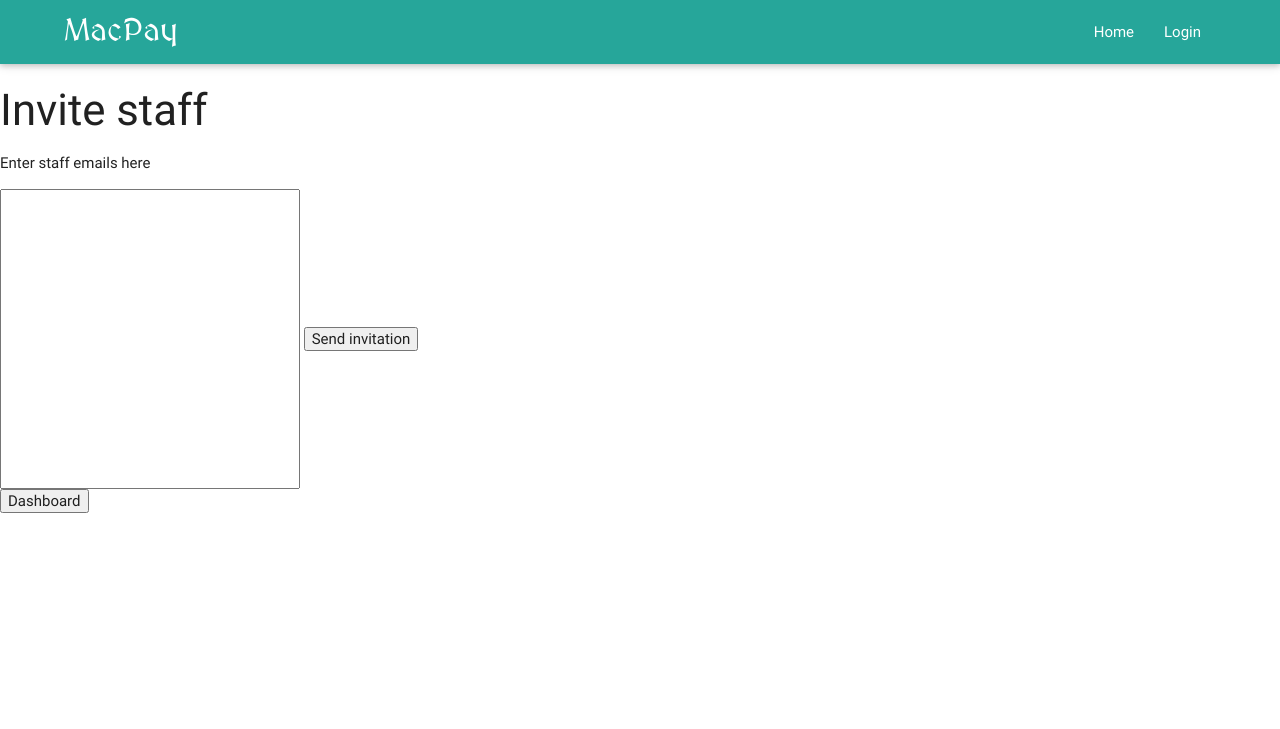
After one commit to emmanuel-isaac/macPay, a Django app: page /invite-staff/ in a window 1280 px wide. The commit adds this page. Shown: the top 729 px of the page. Run offline with Django 3.2, Linux system fonts and the light colour scheme; some libraries are stand-ins or nearby versions.

Commit message:
Send email invitation

```diff
--- a/apps/macpayuser/views.py
+++ b/apps/macpayuser/views.py
@@ -6,6 +6,7 @@ from django.contrib.auth import login, authenticate, logout
 from django.core.urlresolvers import reverse
 from django.template import RequestContext
 from django.http import HttpResponse
+from django.core.mail import send_mail
 
 # Python Modules
 import csv
@@ -81,3 +82,17 @@ def download_payment_data(request):
             continue
 
     return response
+
+class InviteStaffView(View):
+    def get(self, request):
+        return render_to_response('invite-staff.html', context_instance=RequestContext(request))
+
+    def post(self, request):
+        emails = request.POST.get('staff-emails', False)
+        if emails:
+            emails = emails.split(',')
+        else:
+            print "No email entered"
+
+        send_mail("Invitation to MacPay app", "Your friend " + request.user.username + " has invited to register on MacPay app. Complete your registration with this link ..... ",
+        "Djrill Sender <" + request.user.email + ">", emails)
--- a/macPay/settings/base.py
+++ b/macPay/settings/base.py
@@ -52,6 +52,7 @@ INSTALLED_APPS = (
     'django.contrib.staticfiles',
     'django.contrib.humanize',
     'cloudinary',
+    'djrill',
 )
 
 INSTALLED_APPS += THIRD_PARTY_APPS + LOCAL_APPS
@@ -112,3 +113,7 @@ from django.conf.global_settings import TEMPLATE_CONTEXT_PROCESSORS
 TEMPLATE_CONTEXT_PROCESSORS += (
     'django.core.context_processors.request',
 )
+
+MANDRILL_API_KEY = "G-cRWqwV9FvYHRyO-ox1qg"
+EMAIL_BACKEND = "djrill.mail.backends.djrill.DjrillBackend"
+DEFAULT_FROM_EMAIL = "emmanuel.isaac@andela.co"
--- a/macPay/urls.py
+++ b/macPay/urls.py
@@ -9,6 +9,7 @@ from apps.macpayuser.views import (
     LogoutView,
     DashboardView,
     download_payment_data,
+    InviteStaffView,
 )
 from apps.payment.views import CreatePlanView, success, SyncPaymentView, ChangePaymentPlanView
 from apps.computer.views import CreateComputerView, ComputerListView, EditComputerView
@@ -27,4 +28,5 @@ urlpatterns = patterns('',
     url(r'^computer/create/$', login_required( CreateComputerView.as_view() ), name='computer_create'),
     url(r'^computer/edit/(?P<pk>\d+)/$', login_required( EditComputerView.as_view() ), name='computer_edit'),
     url(r'^download_payment_data/$', download_payment_data, name='download_payment_data'),
+    url(r'^invite-staff/$', InviteStaffView.as_view(), name='invite-staff'),
 )
--- a/requirements.txt
+++ b/requirements.txt
@@ -25,3 +25,4 @@ static3==0.5.1
 whitenoise==1.0.6
 selenium==2.45.0
 cloudinary==1.1.1
+djrill==1.4.0
--- a/requirements/common.txt
+++ b/requirements/common.txt
@@ -18,3 +18,4 @@ static3==0.5.1
 whitenoise==1.0.6
 requests==2.7.0
 cloudinary==1.1.1
+djrill==1.4.0
--- a/templates/base.html
+++ b/templates/base.html
@@ -43,6 +43,7 @@
                             <li class='drop-links'><a href="{% url 'computer_list' %}">Computers</a></li>
                             <li class="divider"></li>
                             <li class='drop-links'><a href="{% url 'computer_create' %}">Add New Computer</a></li>
+                            <li class='drop-links'><a href="{% url 'invite-staff' %}">Invite staff</a></li>
                             <li class="divider"></li>
                             <li class='drop-links'><a href="{% url 'logout' %}">Logout</a></li>
                             <li class="divider"></li>
--- /dev/null
+++ b/templates/invite-staff.html
@@ -0,0 +1,23 @@
+{% extends "base_site.html" %}
+{% load staticfiles %}
+
+{% block local_css %}
+
+{% endblock local_css %}
+
+{% block content %}
+
+    <h3>Invite staff</h3>
+    <p>Enter staff emails here</p>
+    <form action="{% url 'invite-staff' %}" method="POST">
+    {% csrf_token %}
+        <input style="width: 300px; height: 300px" name="staff-emails"/>
+        <input type="submit" value="Send invitation"/>
+    </form>
+    <input type="button" value="Dashboard"/>
+
+{% endblock content %}
+
+{% block local_js %}
+
+{% endblock local_js %}
```
